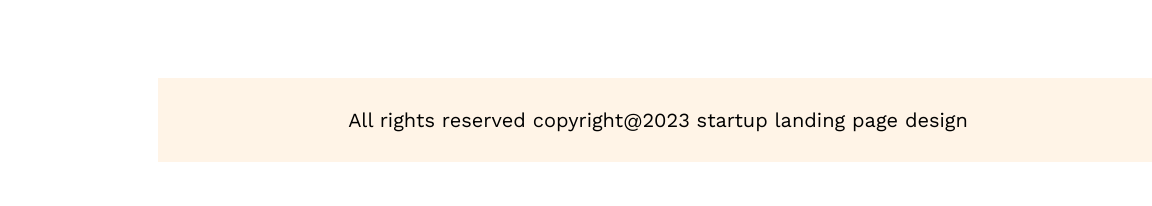
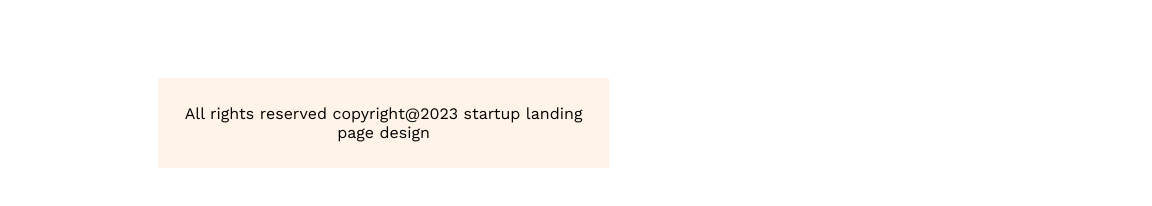
Before and after one commit to Samia123-source/G3-Architects-Website, a plain HTML site: page index.html in a window 768 px wide. Shown: the part 6206-6412 px from the top of the page, 1152 px wide, since content can reach past the window. Drawn offline with nearby package versions, Linux system fonts and the light colour scheme.

Commit message:
footer responsive

```diff
--- a/styles/architects.css
+++ b/styles/architects.css
@@ -273,6 +273,16 @@ footer{
     margin-left:20px;
 
     }
+    footer{
+    width: 60%;
+    justify-items: center;
+
+  }
+  .foot-container{
+  font-size: 1rem;
+  text-align: center;
+
+ }
 
 
 
```
